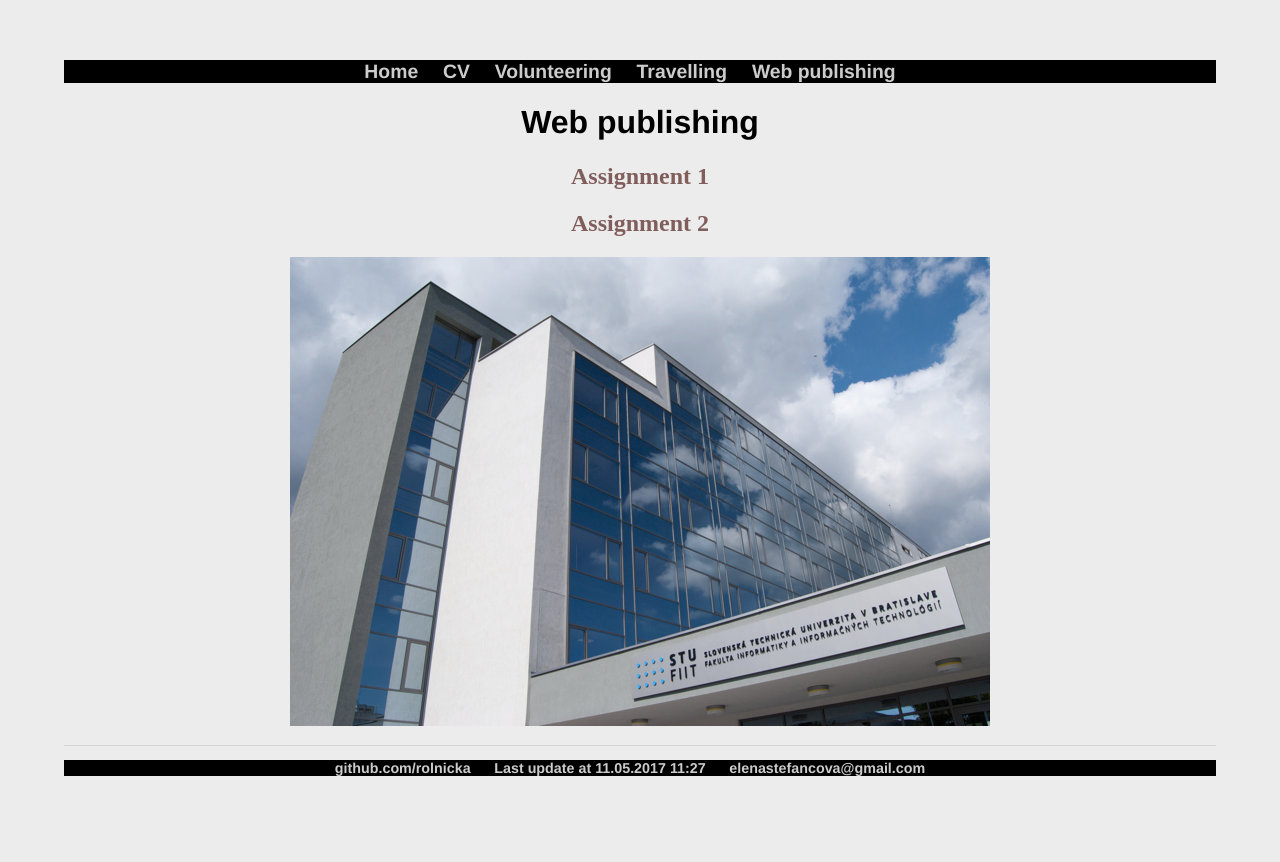
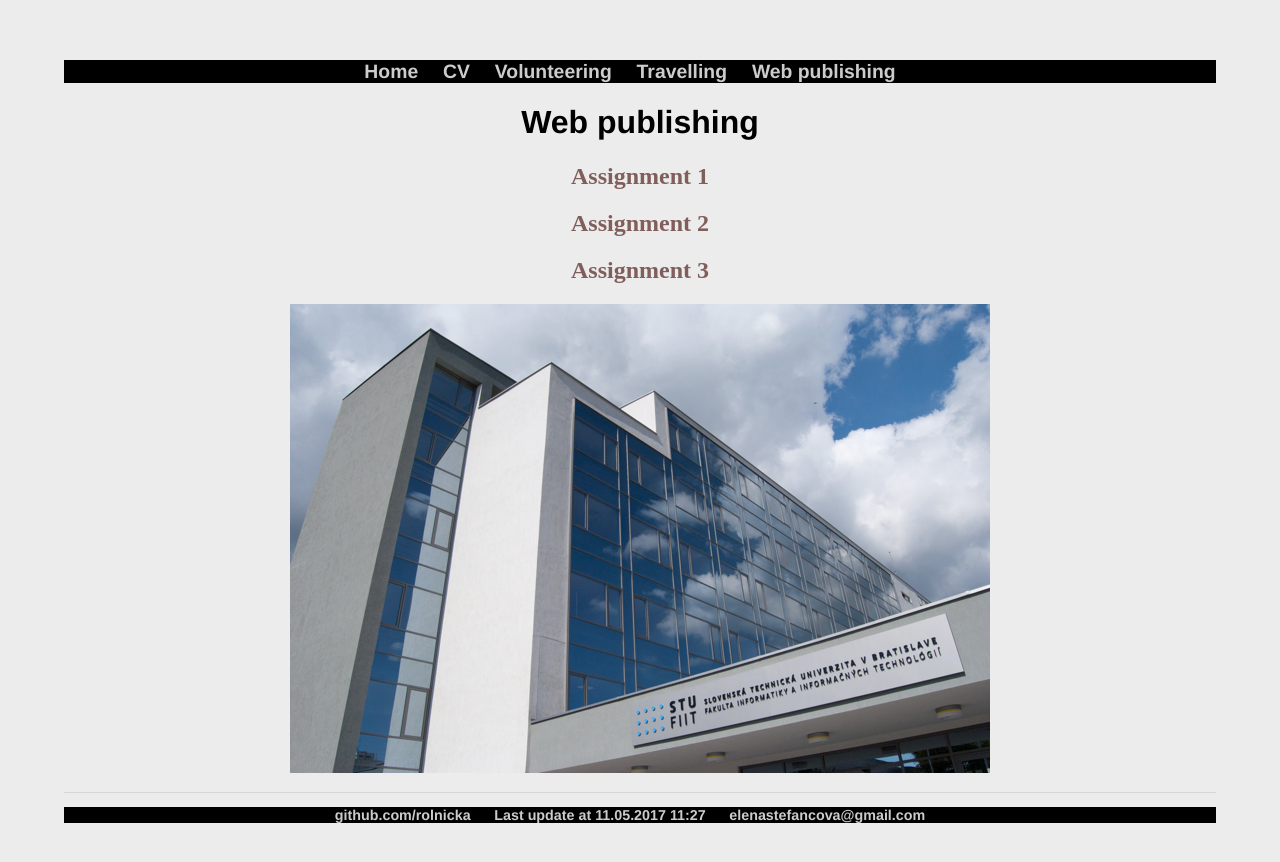
Before and after one commit to elenastefancova/rolnicka.github.io, a Jekyll site: the page built from webpublishing/index.html, in a window 1280 px wide. Shown: the top 862 px of the page. Built offline with Jekyll 4.4.1, drawn with Linux system fonts in a browser that asks for light colours.

Commit message:
Update index.html

```diff
--- a/webpublishing/index.html
+++ b/webpublishing/index.html
@@ -6,6 +6,7 @@ title: Web publishing
     <p>
         <a href="/webpublishing/assignment1"><h2>Assignment 1</h2></a>
         <a href="/webpublishing/assignment2"><h2>Assignment 2</h2></a>
+        <a href="/webpublishing/assignment3"><h2>Assignment 3</h2></a>
     </p>
     <p class="assingment-fiit-image" align="center">
         <img src="/images/fiit.jpg" alt="FIIT STU">
```
